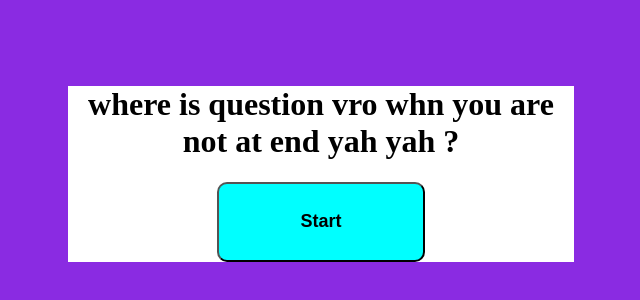
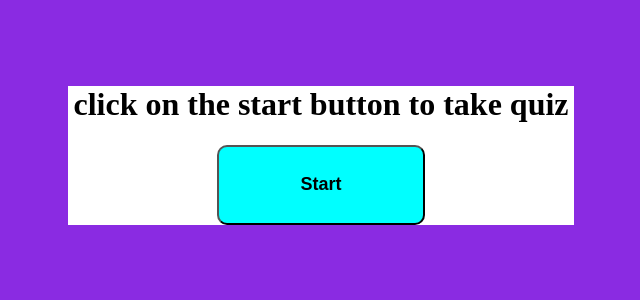
Before and after one commit to posamyesh/quiz-app, a plain HTML site: page index.html in a window 1280 px wide. Shown: the part 116-416 px from the top of the page, without its empty margins (319-959 px from the left). Drawn offline with Linux system fonts and the light colour scheme.

Commit message:
changed initial heading

```diff
--- a/index.html
+++ b/index.html
@@ -10,7 +10,7 @@
 </head>
 <body>
     <div id="answer-container" class="answer-box">
-        <h1 id="question">where is question vro whn you are not at end yah yah ?</h1>
+        <h1 id="question">click on the start button to take quiz</h1>
         <div id="options" class="option-box hide">
             <div class="button-box">
                 <button id="a" class="btn glow answer">first option will be correct option</button>
```
